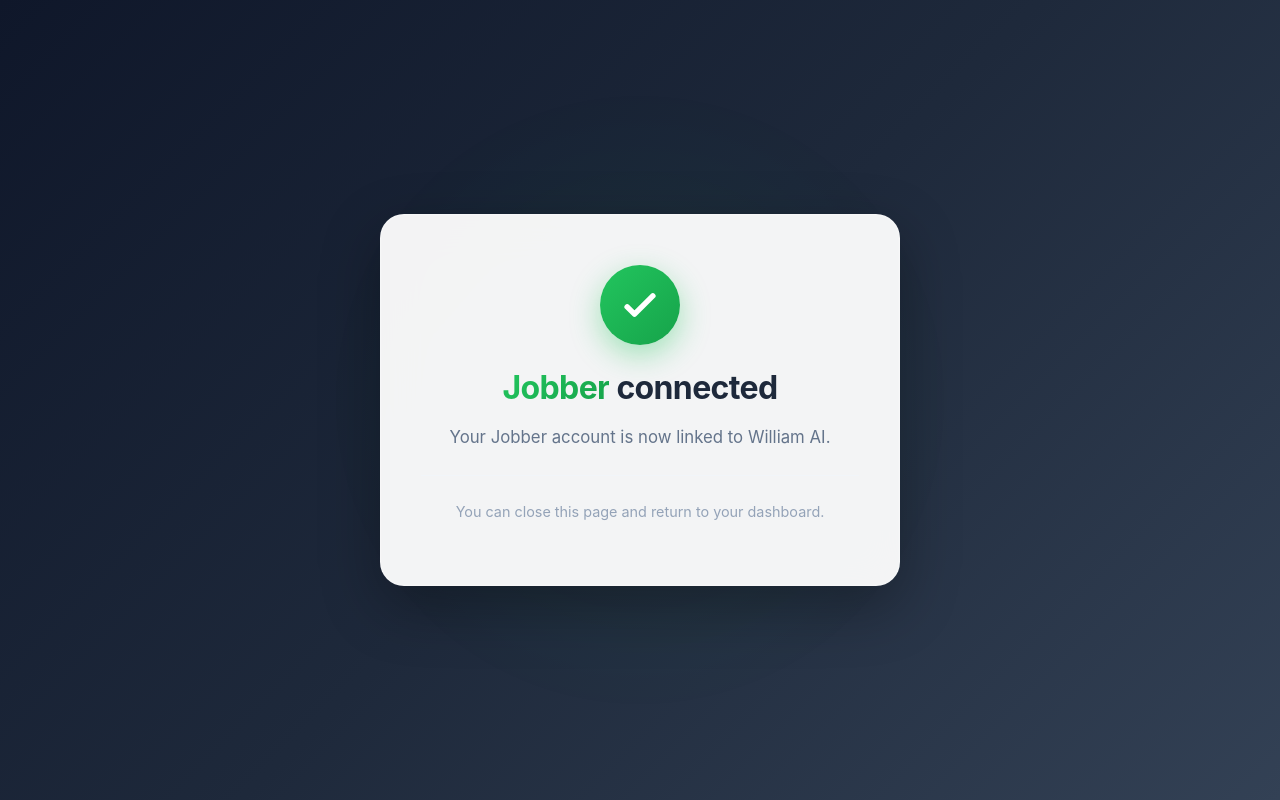
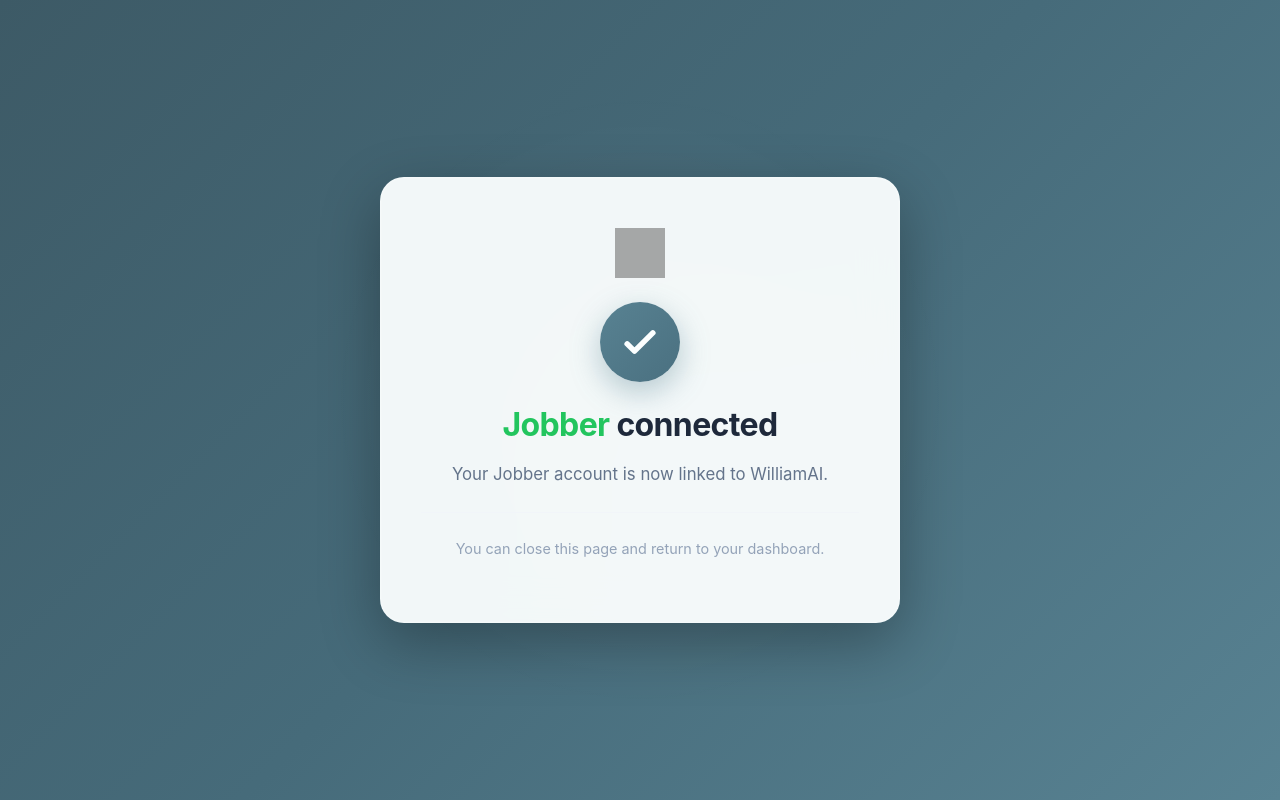
Before and after one commit to RealAutomationAI/jobber-connect-frontend, a plain HTML site: page success.html in a window 1280 px wide. Shown: the top 800 px of the page. Drawn offline with Linux system fonts and the light colour scheme; grey boxes are pictures that could not be loaded.

Commit message:
Update success.html

```diff
--- a/success.html
+++ b/success.html
@@ -13,13 +13,13 @@
 
     body {
       font-family: -apple-system, BlinkMacSystemFont, "SF Pro Display", "Segoe UI", system-ui, sans-serif;
-      background: linear-gradient(135deg, #0f172a 0%, #1e293b 50%, #334155 100%);
+      background: linear-gradient(135deg, #3d5a66 0%, #466b7a 50%, #588292 100%);
       min-height: 100vh;
       display: flex;
       align-items: center;
       justify-content: center;
       padding: 40px 20px;
-      color: #ffffff;
+      color: #fcffff;
       position: relative;
       overflow: hidden;
     }
@@ -29,7 +29,7 @@
       position: absolute;
       width: 600px;
       height: 600px;
-      background: radial-gradient(circle, rgba(34, 197, 94, 0.2) 0%, transparent 70%);
+      background: radial-gradient(circle, rgba(252, 255, 255, 0.15) 0%, transparent 70%);
       border-radius: 50%;
       top: 50%;
       left: 50%;
@@ -43,7 +43,7 @@
     }
 
     .card {
-      background: rgba(255, 255, 255, 0.95);
+      background: rgba(252, 255, 255, 0.95);
       backdrop-filter: blur(20px);
       max-width: 520px;
       width: 100%;
@@ -52,8 +52,8 @@
       text-align: center;
       box-shadow:
         0 20px 60px rgba(0, 0, 0, 0.3),
-        0 0 0 1px rgba(255, 255, 255, 0.1) inset;
-      border: 1px solid rgba(255, 255, 255, 0.3);
+        0 0 0 1px rgba(252, 255, 255, 0.1) inset;
+      border: 1px solid rgba(252, 255, 255, 0.3);
       position: relative;
       z-index: 1;
       animation: slideIn 0.6s ease-out;
@@ -74,12 +74,12 @@
       width: 80px;
       height: 80px;
       margin: 0 auto 24px;
-      background: linear-gradient(135deg, #22c55e 0%, #16a34a 100%);
+      background: linear-gradient(135deg, #588292 0%, #4a7080 100%);
       border-radius: 50%;
       display: flex;
       align-items: center;
       justify-content: center;
-      box-shadow: 0 10px 30px rgba(34, 197, 94, 0.4);
+      box-shadow: 0 10px 30px rgba(88, 130, 146, 0.4);
       animation: checkmark 0.8s ease-out 0.2s both;
     }
 
@@ -100,7 +100,7 @@
     .success-icon svg {
       width: 44px;
       height: 44px;
-      stroke: #ffffff;
+      stroke: #fcffff;
       stroke-width: 3;
       stroke-linecap: round;
       stroke-linejoin: round;
@@ -129,10 +129,7 @@
     }
 
     h1 span {
-      background: linear-gradient(135deg, #22c55e 0%, #16a34a 100%);
-      -webkit-background-clip: text;
-      -webkit-text-fill-color: transparent;
-      background-clip: text;
+      color: #22c55e;
     }
 
     p {
@@ -170,15 +167,15 @@
       }
     }
 
-    .confetti:nth-child(1) { left: 10%; animation-delay: 0s; background: #22c55e; }
-    .confetti:nth-child(2) { left: 20%; animation-delay: 0.1s; background: #16a34a; }
-    .confetti:nth-child(3) { left: 30%; animation-delay: 0.2s; background: #22c55e; }
-    .confetti:nth-child(4) { left: 40%; animation-delay: 0.15s; background: #16a34a; }
-    .confetti:nth-child(5) { left: 50%; animation-delay: 0.05s; background: #22c55e; }
-    .confetti:nth-child(6) { left: 60%; animation-delay: 0.25s; background: #16a34a; }
-    .confetti:nth-child(7) { left: 70%; animation-delay: 0.3s; background: #22c55e; }
-    .confetti:nth-child(8) { left: 80%; animation-delay: 0.2s; background: #16a34a; }
-    .confetti:nth-child(9) { left: 90%; animation-delay: 0.1s; background: #22c55e; }
+    .confetti:nth-child(1) { left: 10%; animation-delay: 0s; background: #588292; }
+    .confetti:nth-child(2) { left: 20%; animation-delay: 0.1s; background: #4a7080; }
+    .confetti:nth-child(3) { left: 30%; animation-delay: 0.2s; background: #588292; }
+    .confetti:nth-child(4) { left: 40%; animation-delay: 0.15s; background: #4a7080; }
+    .confetti:nth-child(5) { left: 50%; animation-delay: 0.05s; background: #588292; }
+    .confetti:nth-child(6) { left: 60%; animation-delay: 0.25s; background: #4a7080; }
+    .confetti:nth-child(7) { left: 70%; animation-delay: 0.3s; background: #588292; }
+    .confetti:nth-child(8) { left: 80%; animation-delay: 0.2s; background: #4a7080; }
+    .confetti:nth-child(9) { left: 90%; animation-delay: 0.1s; background: #588292; }
   </style>
 </head>
 <body>
@@ -193,13 +190,16 @@
   <div class="confetti"></div>
 
   <div class="card">
+    <div style="margin-bottom: 20px;">
+      <img src="https://jobber-connect-frontend.vercel.app/no_background.png" alt="WilliamAI Logo" style="width: 50px; height: 50px; opacity: 0.9;" />
+    </div>
     <div class="success-icon">
       <svg viewBox="0 0 24 24">
         <path class="checkmark-path" d="M5 13l4 4L19 7"></path>
       </svg>
     </div>
     <h1><span>Jobber</span> connected</h1>
-    <p>Your Jobber account is now linked to William AI.</p>
+    <p>Your Jobber account is now linked to WilliamAI.</p>
     <p class="small">You can close this page and return to your dashboard.</p>
   </div>
 </body>
```
